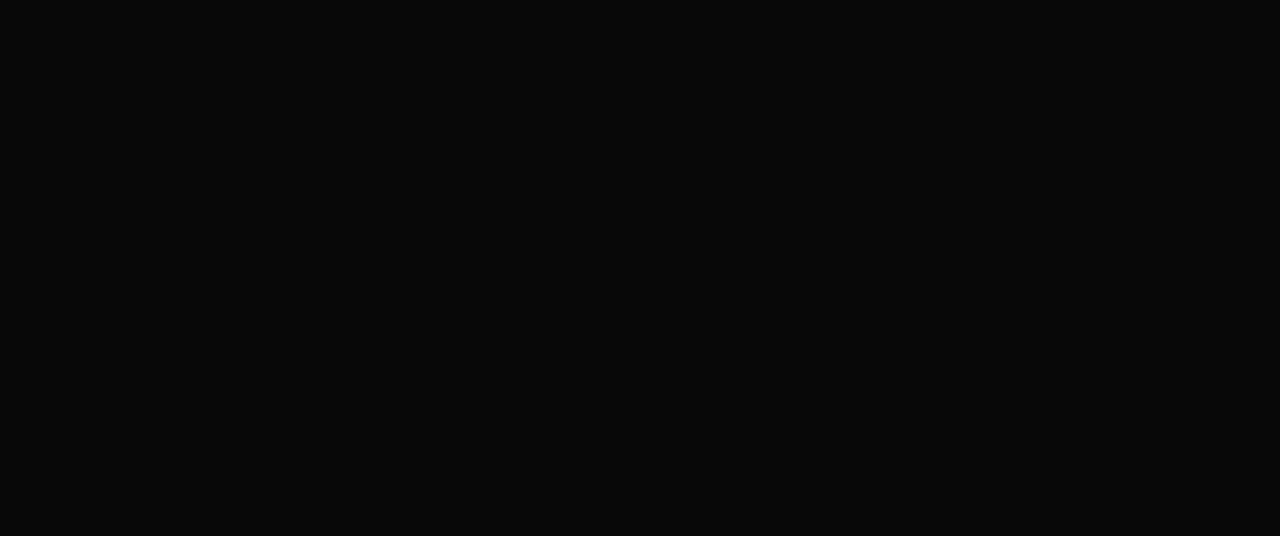
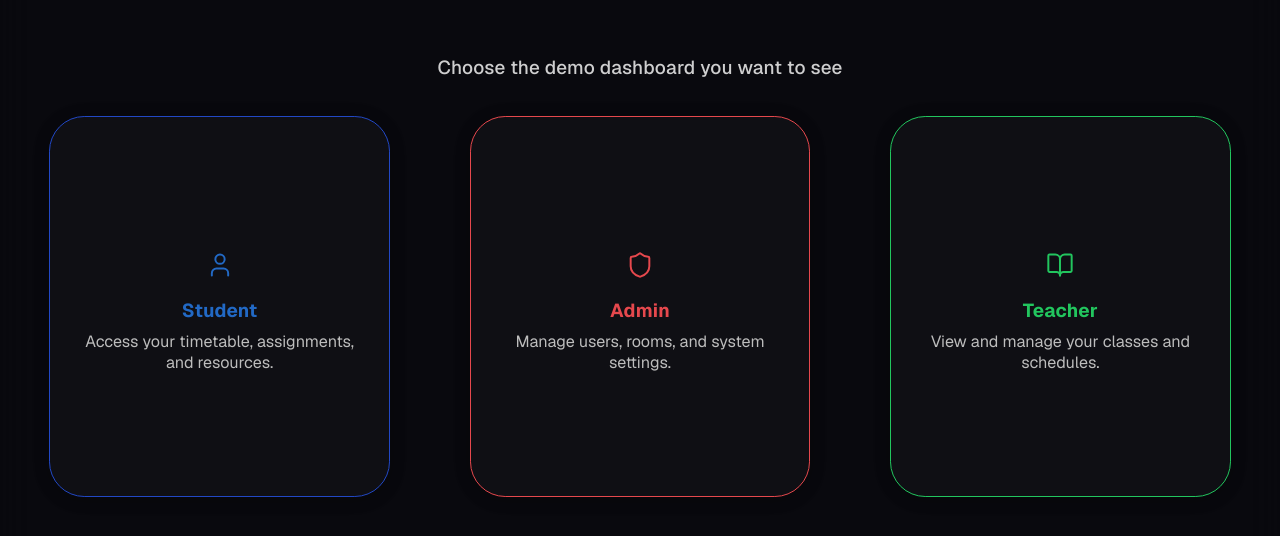
Before and after one commit to Shourya523/EduSch-Frontend, a React (Vite) app: page /roles in a window 1280 px wide. Before the commit this address had no page. Shown: the part 120-656 px from the top of the page. Built offline with nearby package versions, Linux system fonts and the light colour scheme.

Commit message:
Made structural changes

```diff
--- a/src/App.jsx
+++ b/src/App.jsx
@@ -6,9 +6,10 @@ import SignIn from './Pages/auth/signIn.jsx';
 import Register from './Pages/auth/register.jsx';
 import GenerateTT from './Pages/GenerateTT.jsx';
 import Rooms from './Pages/Rooms.jsx';
-import DashBoard from './Pages/DashBoard.jsx';
+import DashBoard from './Pages/AdminDashBoard.jsx';
 import Timetable from './Pages/timetable.jsx';
 import Faculty from './Pages/Faculty.jsx';
+import UserRoles from './Pages/UserRoles.jsx';
 function App() {
 
 
@@ -17,12 +18,13 @@ function App() {
       <Routes>
         <Route path='/' element={<HomePage />} />
         <Route path='/signin' element={<SignIn />} />
-        <Route path='/dashboard' element={<DashBoard />} />
+        <Route path='/admin-dashboard' element={<DashBoard />} />
         <Route path='/register' element={<Register />} />
-        <Route path='/gentt' element={<GenerateTT />} />
-        <Route path='/rooms' element={<Rooms />} />
-        <Route path='/timetable' element={<Timetable />} />
-        <Route path='/faculty' element={<Faculty />} />
+        <Route path='/admin-gentt' element={<GenerateTT />} />
+        <Route path='/admin-rooms' element={<Rooms />} />
+        <Route path='/admin-timetable' element={<Timetable />} />
+        <Route path='/admin-faculty' element={<Faculty />} />
+        <Route path='/roles' element={<UserRoles />} />
       </Routes>
     </BrowserRouter>
   )
--- a/src/Pages/HomePage/HomePage.jsx
+++ b/src/Pages/HomePage/HomePage.jsx
@@ -35,7 +35,7 @@ export default function HomePage() {
                     <button className="btn btn-primary" onClick={()=>navigate("/register")}>
                         Start Free Trial <ArrowRight size={16} />
                     </button>
-                    <button className="btn btn-secondary" onClick={()=>navigate("/dashboard")}>View Demo Dashboard</button>
+                    <button className="btn btn-secondary" onClick={()=>navigate("/roles")}>View Demo Dashboard</button>
                 </div>
             </section>
 
--- /dev/null
+++ b/src/Pages/UserRoles.css
@@ -0,0 +1,114 @@
+.user-roles-backdrop {
+  position: fixed;
+  inset: 0;
+  width: 100vw;
+  height: 100vh;
+  min-height: 100vh;
+  min-width: 100vw;
+  display: flex;
+  align-items: center;
+  justify-content: center;
+  background: rgba(10, 10, 20, 0.5);
+  backdrop-filter: blur(18px) saturate(1.2);
+  -webkit-backdrop-filter: blur(18px) saturate(1.2);
+  z-index: 100;
+  overflow: hidden;
+}
+
+.user-roles-container {
+  display: flex;
+  gap: 5rem;
+  flex-wrap: wrap;
+  justify-content: center;
+  align-items: stretch;
+}
+
+.user-role-card {
+  min-width: 120px;
+  max-width: 300px;
+  height: 320px;
+  padding: 2.2rem 1.2rem 1.5rem 1.2rem;
+  border-radius: 2.2rem;
+  box-shadow: 0 2px 16px #0005;
+  display: flex;
+  flex-direction: column;
+  align-items: center;
+  justify-content: center;
+  background: rgba(22, 23, 26,0.5);
+  border: 1px solid rgb(35, 35, 35);
+  border-left-width: 4px;
+  border-right-width: 4px;
+  border-top-width: 1.2px;
+  border-bottom-width: 1.2px;
+  transition: transform 0.18s, box-shadow 0.18s;
+  position: relative;
+  overflow: hidden;
+  margin-bottom: 0.5rem;
+}
+.user-role-card:hover {
+  transform: translateY(-4px) scale(1.035);
+  box-shadow: 0 8px 32px #000a;
+  border: 3px solid ;
+}
+
+.user-role-icon {
+  font-size: 2.2rem;
+  margin-bottom: 1.2rem;
+  margin-top: 0.2rem;
+  color: inherit;
+  display: flex;
+  align-items: center;
+  justify-content: center;
+}
+.user-role-title {
+  font-size: 1.18rem;
+  font-weight: 700;
+  margin-bottom: 0.5rem;
+  letter-spacing: 0.01em;
+  color: inherit;
+  text-align: center;
+}
+.user-role-desc {
+  font-size: 1.01rem;
+  color: #bdbdbd;
+  text-align: center;
+  margin-bottom: 0.2rem;
+}
+
+/* Only border and text color for each role */
+.role-student {
+  border-color: #2248c5;
+  color: #2269c5;
+  border-left-width: 1px;
+  border-right-width: 1px;
+}
+.role-admin {
+  border-color: #E5484D;
+  color: #E5484D;
+  border-left-width: 1px;
+  border-right-width: 1px;
+}
+.role-teacher {
+  border-color: #22c55e;
+  color: #22c55e;
+  border-left-width: 1px;
+  border-right-width: 1px;
+}
+
+.user-role-card::before,
+.role-student::before,
+.role-admin::before,
+.role-teacher::before {
+  display: none !important;
+  content: none !important;
+}
+
+.user-roles-heading {
+  font-size: 1.18rem;
+  font-weight: 500;
+  color: #e0e0e0;
+  margin-bottom: 2.2rem;
+  text-align: center;
+  letter-spacing: 0.01em;
+  opacity: 0.92;
+}
--- /dev/null
+++ b/src/Pages/UserRoles.jsx
@@ -0,0 +1,56 @@
+import React from 'react';
+import { useNavigate } from 'react-router-dom';
+import { User, Shield, BookOpen } from 'lucide-react';
+import './UserRoles.css';
+
+const roles = [
+    {
+        name: 'Student',
+        description: 'Access your timetable, assignments, and resources.',
+        colorClass: 'role-student',
+        icon: <User size={28} strokeWidth={1.7} />,
+    },
+    {
+        name: 'Admin',
+        description: 'Manage users, rooms, and system settings.',
+        colorClass: 'role-admin',
+        icon: <Shield size={28} strokeWidth={1.7} />,
+    },
+    {
+        name: 'Teacher',
+        description: 'View and manage your classes and schedules.',
+        colorClass: 'role-teacher',
+        icon: <BookOpen size={28} strokeWidth={1.7} />,
+    },
+];
+
+export default function UserRoles() {
+    const navigate = useNavigate();
+    const getRoute = (roleName) => {
+        if (roleName.toLowerCase() === 'admin') return '/admin-dashboard';
+        if (roleName.toLowerCase() === 'student') return '/student';
+        if (roleName.toLowerCase() === 'teacher') return '/teacher';
+        return '/';
+    };
+    return (
+        <div className="user-roles-backdrop">
+            <div>
+                <div className="user-roles-heading">Choose the demo dashboard you want to see</div>
+                <div className="user-roles-container">
+                    {roles.map(role => (
+                        <div
+                            className={`user-role-card ${role.colorClass}`}
+                            key={role.name}
+                            onClick={() => navigate(getRoute(role.name))}
+                            style={{ cursor: 'pointer' }}
+                        >
+                            <div className="user-role-icon">{role.icon}</div>
+                            <div className="user-role-title">{role.name}</div>
+                            <div className="user-role-desc">{role.description}</div>
+                        </div>
+                    ))}
+                </div>
+            </div>
+        </div>
+    );
+}
--- a/src/components/SideBar.jsx
+++ b/src/components/SideBar.jsx
@@ -29,31 +29,31 @@ export default function SideBar({ activePage }) {
 
             <nav className="sidebar-nav">
                 <ul>
-                    <li className={activePage === 'dashboard' ? 'active' : ''} onClick={() => navigate("/dashboard")}>
+                    <li className={activePage === 'dashboard' ? 'active' : ''} onClick={() => navigate("/admin-dashboard")}>
                         <a href="#">
                             <LayoutDashboard size={20} />
                             <span>Dashboard</span>
                         </a>
                     </li>
-                    <li className={activePage === 'timetable' ? 'active' : ''} onClick={() => navigate("/timetable")}>
+                    <li className={activePage === 'timetable' ? 'active' : ''} onClick={() => navigate("/admin-timetable")}>
                         <a href="#">
                             <CalendarDays size={20} />
                             <span>Timetable</span>
                         </a>
                     </li>
-                    <li className={activePage === 'gentt' ? 'active' : ''} onClick={() => navigate("/gentt")}>
+                    <li className={activePage === 'gentt' ? 'active' : ''} onClick={() => navigate("/admin-gentt")}>
                         <a href="#">
                             <FilePlus2 size={20} />
                             <span>Generate Timetable</span>
                         </a>
                     </li>
-                    <li className={activePage === 'faculty' ? 'active' : ''} onClick={() => navigate("/faculty")}>
+                    <li className={activePage === 'faculty' ? 'active' : ''} onClick={() => navigate("/admin-faculty")}>
                         <a href="#">
                             <Users size={20} />
                             <span>Faculty</span>
                         </a>
                     </li>
-                    <li className={activePage === 'rooms' ? 'active' : ''} onClick={() => navigate("/rooms")}>
+                    <li className={activePage === 'rooms' ? 'active' : ''} onClick={() => navigate("/admin-rooms")}>
                         <a href="#">
                             <DoorOpen size={20} />
                             <span>Rooms</span>
@@ -71,12 +71,6 @@ export default function SideBar({ activePage }) {
                             <span>Analytics</span>
                         </a>
                     </li>
-                    <li className={activePage === 'settings' ? 'active' : ''} onClick={() => navigate("/settings")}>
-                        <a href="#">
-                            <Settings size={20} />
-                            <span>Settings</span>
-                        </a>
-                    </li>
                 </ul>
             </nav>
 
```
Also changed, not shown: src/Pages/AdminDashBoard.jsx (renamed from src/Pages/DashBoard.jsx, +6 -4 lines), src/Pages/AdminDashBoard.css (renamed from src/Pages/DashBoard.css).
